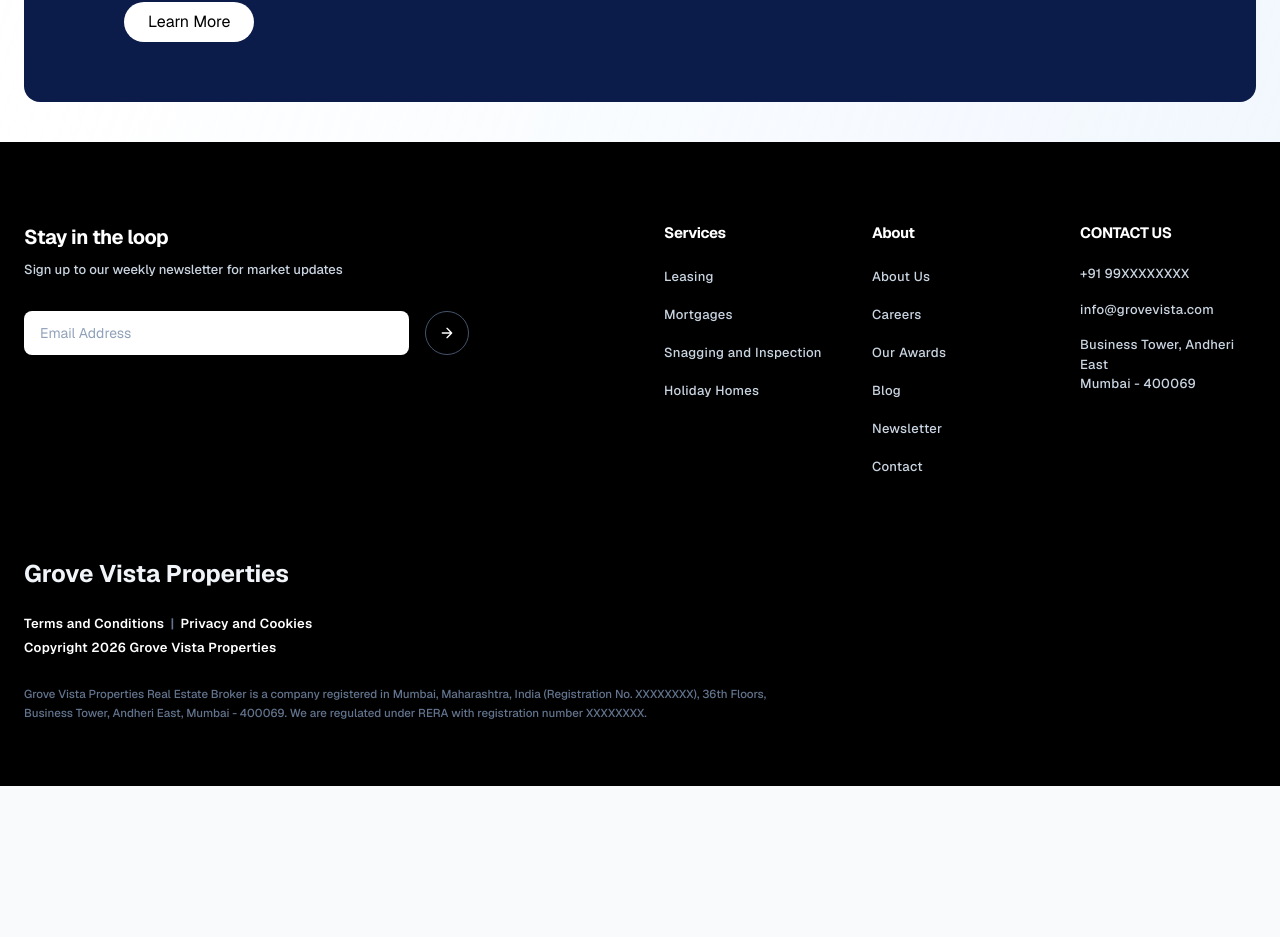
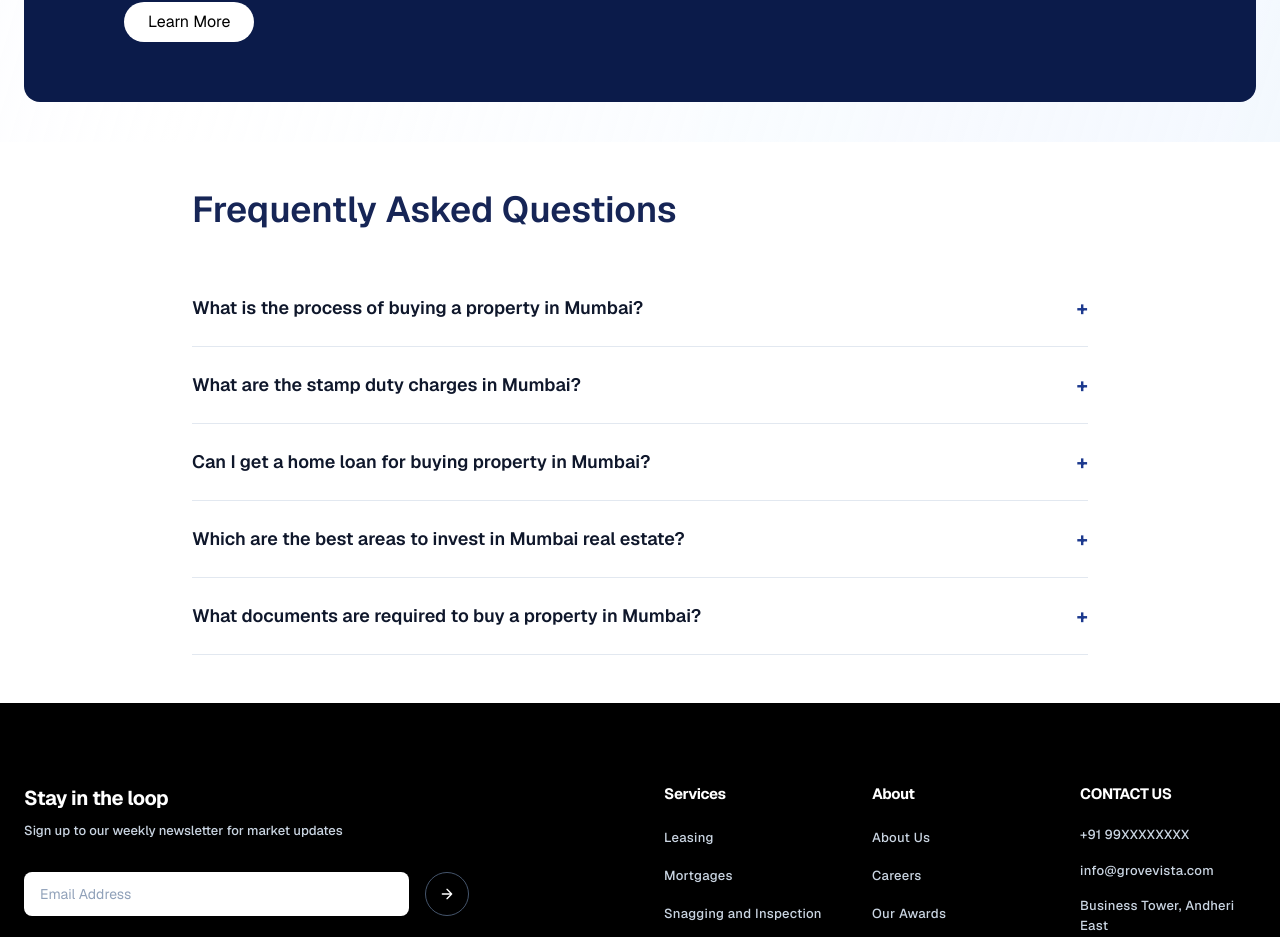
Before and after one commit to MarTech-Union/Grove-Vista-Properties, a Next.js app: page /buy in a window 1280 px wide. Shown: the part 3655-4592 px from the top of the page. Before the commit the page ends 4441 px from the top, so only its background shows below. Built offline with nearby package versions, Linux system fonts and the light colour scheme; a web font is replaced by a local one.

Commit message:
Added FAQs to rent page and updated team info on about page

```diff
--- a/src/components/about/AboutUsPage.js
+++ b/src/components/about/AboutUsPage.js
@@ -10,6 +10,7 @@ const statsData = [
 
 const groupImage = "https://images.unsplash.com/photo-1521737604893-d14cc237f11d?auto=format&fit=crop&w=1600&q=80";
 const ceoImg = "https://static.vecteezy.com/system/resources/thumbnails/024/344/088/small/businessman-isolated-illustration-ai-generative-free-png.png";
+const leaderImg = "/PeopleImg.jpg";
 
 const StatCard = ({ value, label }) => {
   return (
@@ -66,6 +67,29 @@ const insideData = [
     title: "Press",
     description:
       "Grove Vista insights and announcements are regularly featured across market reports and media conversations on housing trends.",
+  },
+];
+
+const leader = [
+  {
+    id: 1,
+    name: "Amit Sharma",
+    position: "Founder & CEO",
+  },
+  {
+    id: 2,
+    name: "Priya Mehta",
+    position: "Chief Operating Officer",
+  },
+  {
+    id: 3,
+    name: "Rahul Verma",
+    position: "Head of Sales",
+  },
+  {
+    id: 4,
+    name: "Neha Patel",
+    position: "Marketing Director",
   },
 ];
 
@@ -219,6 +243,40 @@ export default function AboutUsPage() {
         </div>
       </section>
 
+
+
+    <section className="mx-auto w-full max-w-7xl px-4 py-12 sm:px-6 md:py-16">
+        <div className="mx-auto max-w-3xl text-center">
+          <p className="text-sm font-semibold uppercase tracking-[0.2em] text-slate-500">Our Leadership</p>
+          <h2 className="mt-3 text-3xl font-bold text-blue-950 sm:text-4xl">Meet the team behind GrowVista Property</h2>
+          <div className="mt-6">
+            <button className="rounded-full bg-blue-950 px-6 py-2 text-sm font-semibold text-white transition hover:bg-black" type="button">
+              Leadership
+            </button>
+          </div>
+        </div>
+
+        <div className="mt-10 grid grid-cols-1 gap-5 sm:grid-cols-2 xl:grid-cols-4">
+          {leader.map((item) => (
+            <article
+              key={item.id}
+              className="relative overflow-hidden rounded-3xl border border-gray-100 bg-white/70 p-4 backdrop-blur-xl transition-all duration-300 hover:-translate-y-2 hover:shadow-[0_20px_40px_-15px_rgba(0,0,0,0.08)]"
+            >
+              <div className="relative h-64 w-full overflow-hidden rounded-2xl bg-slate-100">
+                <Image src={leaderImg} alt={item.name} fill className="object-cover" sizes="(max-width: 1280px) 50vw, 25vw" />
+              </div>
+
+              <div className="px-2 pb-2 pt-5">
+                <h3 className="text-lg font-bold text-gray-900">{item.name}</h3>
+                <p className="mt-1 text-sm text-gray-500">{item.position}</p>
+              </div>
+            </article>
+          ))}
+        </div>
+      </section>
+
+
+
      <section
   id="feedback"
   className="scroll-mt-28 w-full bg-gradient-to-br from-blue-50/60 to-slate-50 py-16"
--- a/src/components/buy/BuyPage.js
+++ b/src/components/buy/BuyPage.js
@@ -168,6 +168,37 @@ const luxuryDetails = [
   },
 ];
 
+const faqs = [
+  {
+    id: 1,
+    question: "What is the process of buying a property in Mumbai?",
+    answer:
+      "The process includes selecting a property, verifying legal documents, signing the agreement, paying stamp duty and registration charges, and completing ownership transfer.",
+  },
+  {
+    id: 2,
+    question: "What are the stamp duty charges in Mumbai?",
+    answer: "Stamp duty in Mumbai is usually around 5% of the property value, along with 1% registration charges.",
+  },
+  {
+    id: 3,
+    question: "Can I get a home loan for buying property in Mumbai?",
+    answer:
+      "Yes, most banks and financial institutions offer home loans covering up to 75-90% of the property value, depending on eligibility.",
+  },
+  {
+    id: 4,
+    question: "Which are the best areas to invest in Mumbai real estate?",
+    answer: "Popular areas include Bandra, Andheri, Powai, Thane, and Navi Mumbai due to good connectivity and infrastructure.",
+  },
+  {
+    id: 5,
+    question: "What documents are required to buy a property in Mumbai?",
+    answer:
+      "Key documents include title deed, sale agreement, occupancy certificate (OC), building approvals, and identity/address proof.",
+  },
+];
+
 function withinPriceRange(priceCr, range) {
   if (range === "Any Price") return true;
   if (range === "Under 2 Cr") return priceCr < 2;
@@ -188,6 +219,7 @@ export default function BuyPage() {
   const [searchText, setSearchText] = useState(initialQuery);
   const [priceRange, setPriceRange] = useState("Any Price");
   const [propertyType, setPropertyType] = useState("Any Type");
+  const [openId, setOpenId] = useState(null);
 
   const statusFilters = ["Any", "Ready", "Off Plan"];
   const sortOptions = ["Most Recent", "Price: Low to High", "Price: High to Low", "Most Popular"];
@@ -230,6 +262,10 @@ export default function BuyPage() {
       ...prev,
       [propertyId]: !prev[propertyId],
     }));
+  };
+
+  const toggleFaq = (id) => {
+    setOpenId((current) => (current === id ? null : id));
   };
 
   return (
@@ -512,7 +548,7 @@ export default function BuyPage() {
         </div>
       </section>
 
-      <section className="px-6 py-10">
+       <section className="px-6 py-10">
         <div className="mx-auto max-w-7xl rounded-2xl bg-[#0b1b4a] px-8 py-10 md:px-20">
           <h2 className="pb-4 text-4xl font-bold">
             <span className="text-white">Get </span>
@@ -526,6 +562,43 @@ export default function BuyPage() {
           </div>
         </div>
       </section>
+
+      <section className="bg-white px-6 py-12">
+        <div className="mx-auto max-w-4xl">
+          <h2 className="mb-10 text-3xl font-semibold text-blue-950 md:text-4xl">Frequently Asked Questions</h2>
+
+          {faqs.map((item) => (
+            <div key={item.id} className="border-b border-slate-200 py-6">
+              <button
+                onClick={() => toggleFaq(item.id)}
+                className="flex w-full items-center justify-between gap-4 text-left"
+                type="button"
+                aria-expanded={openId === item.id}
+              >
+                <h3 className="text-base font-semibold text-slate-900 md:text-lg">{item.question}</h3>
+                <span
+                  className={`text-xl font-bold text-blue-900 transition-transform duration-300 ${
+                    openId === item.id ? "rotate-45" : "rotate-0"
+                  }`}
+                  aria-hidden="true"
+                >
+                  +
+                </span>
+              </button>
+
+              <div
+                className={`overflow-hidden text-slate-600 transition-all duration-300 ${
+                  openId === item.id ? "mt-4 max-h-96" : "max-h-0"
+                }`}
+              >
+                <p className="text-sm leading-relaxed md:text-base">{item.answer}</p>
+              </div>
+            </div>
+          ))}
+        </div>
+      </section>
+
+
     </div>
   );
 }
```
